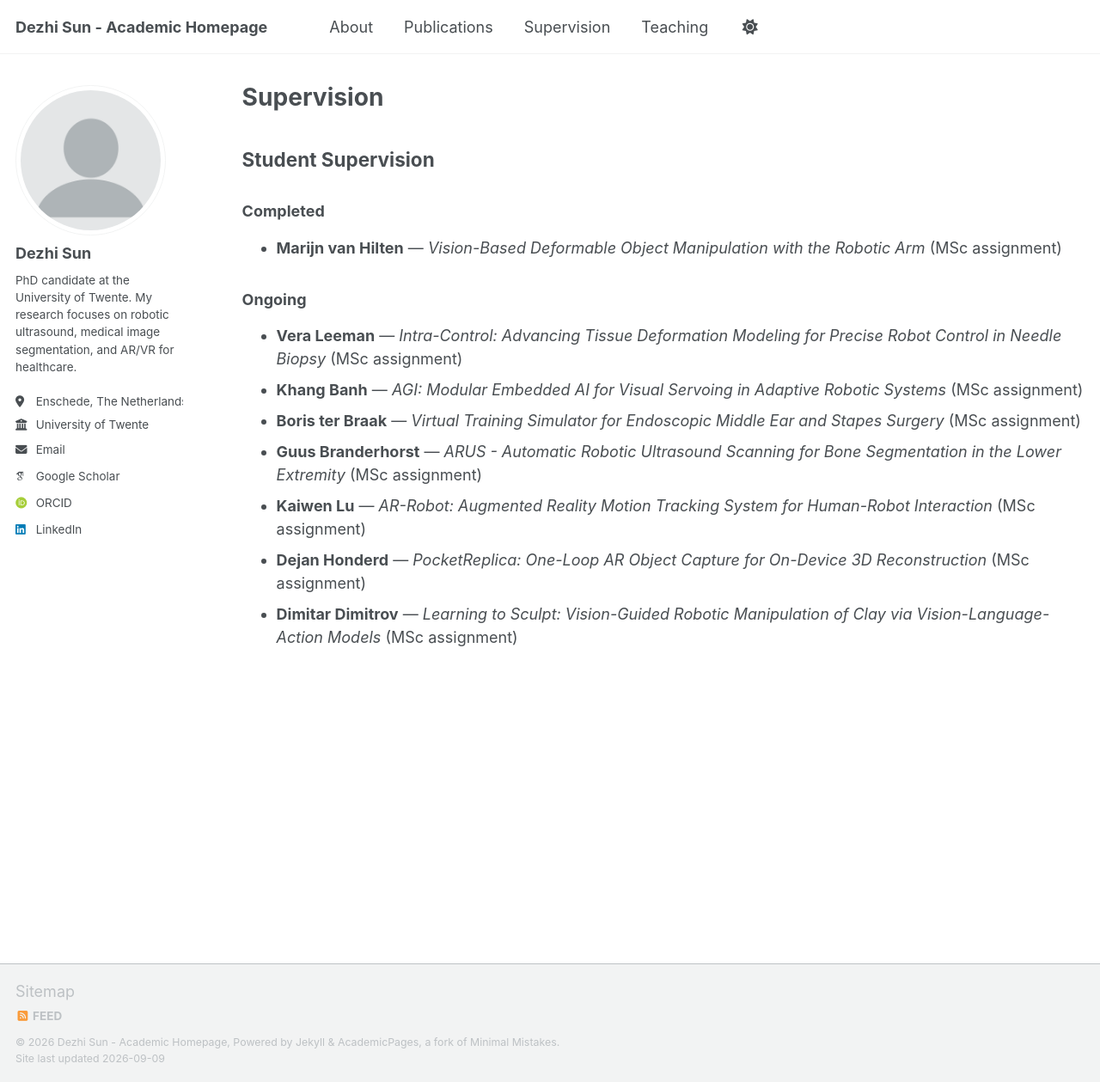
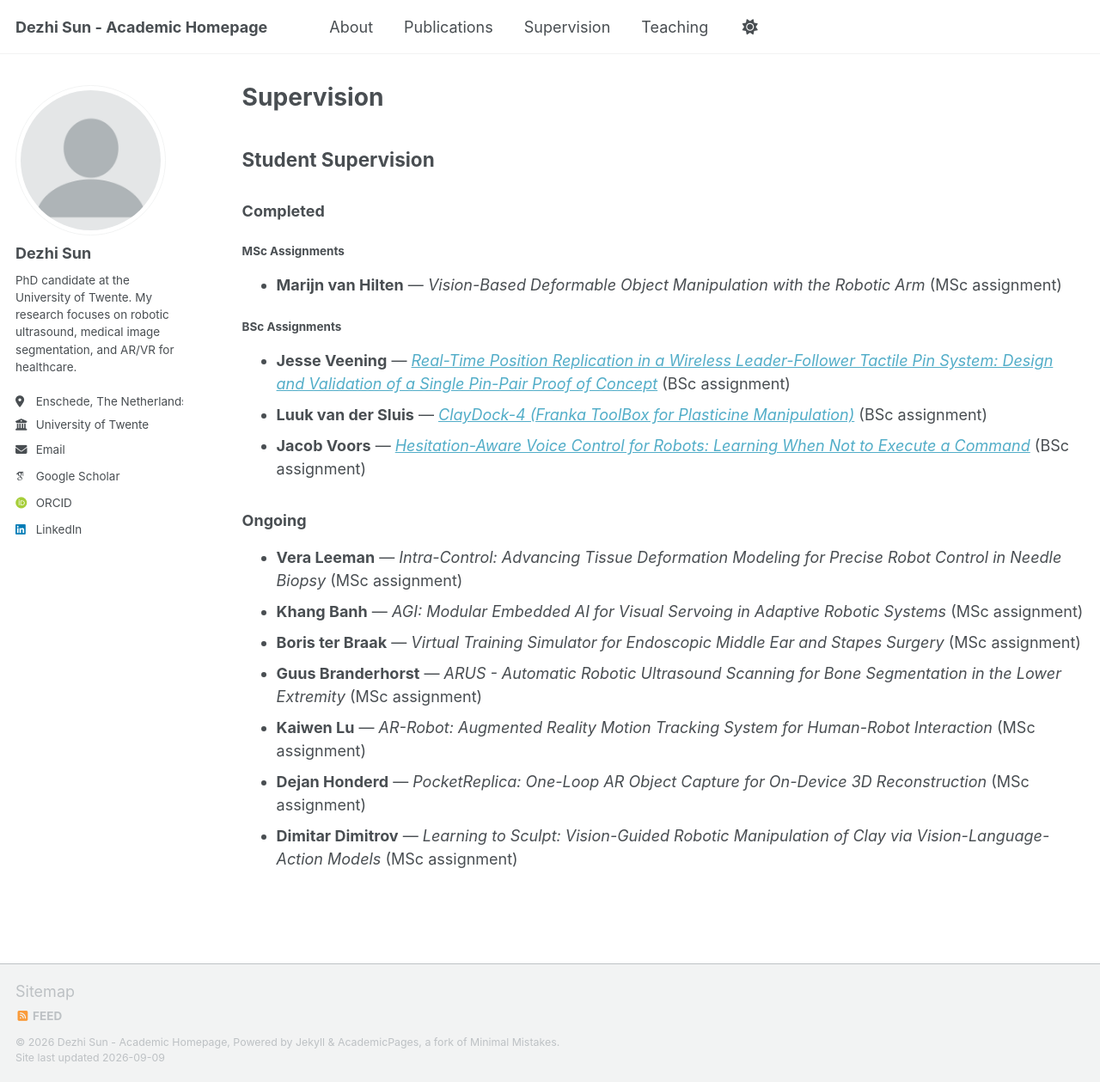
Before and after one commit to Jacksundezhi/Jacksundezhi.github.io, a Jekyll site: the page built from _pages/supervision.md, in a window 1280 px wide and 1259 px high. Shown: the whole window at 86% size. Built offline with Jekyll 4.4.1, drawn with Linux system fonts in a browser that asks for light colours; some web fonts are replaced; a script bundle is joined from its source files by our own code; library files that are not in the unit come from our copies.

Commit message:
Add BSc supervision assignments

```diff
--- a/_pages/supervision.md
+++ b/_pages/supervision.md
@@ -9,7 +9,15 @@ author_profile: true
 
 ### Completed
 
+#### MSc Assignments
+
 - **Marijn van Hilten** — *Vision-Based Deformable Object Manipulation with the Robotic Arm* (MSc assignment)
+
+#### BSc Assignments
+
+- **Jesse Veening** — [*Real-Time Position Replication in a Wireless Leader-Follower Tactile Pin System: Design and Validation of a Single Pin-Pair Proof of Concept*](https://www.ram.eemcs.utwente.nl/education/assignments/real-time-position-replication-wireless-leader-follower-tactile-pin-system) (BSc assignment)
+- **Luuk van der Sluis** — [*ClayDock-4 (Franka ToolBox for Plasticine Manipulation)*](https://www.ram.eemcs.utwente.nl/education/assignments/claydock-4-franka-toolbox-plasticine-manipulation) (BSc assignment)
+- **Jacob Voors** — [*Hesitation-Aware Voice Control for Robots: Learning When Not to Execute a Command*](https://www.ram.eemcs.utwente.nl/education/assignments/hesitation-aware-voice-control-robots-learning-when-not-execute-command) (BSc assignment)
 
 ### Ongoing
 
```
